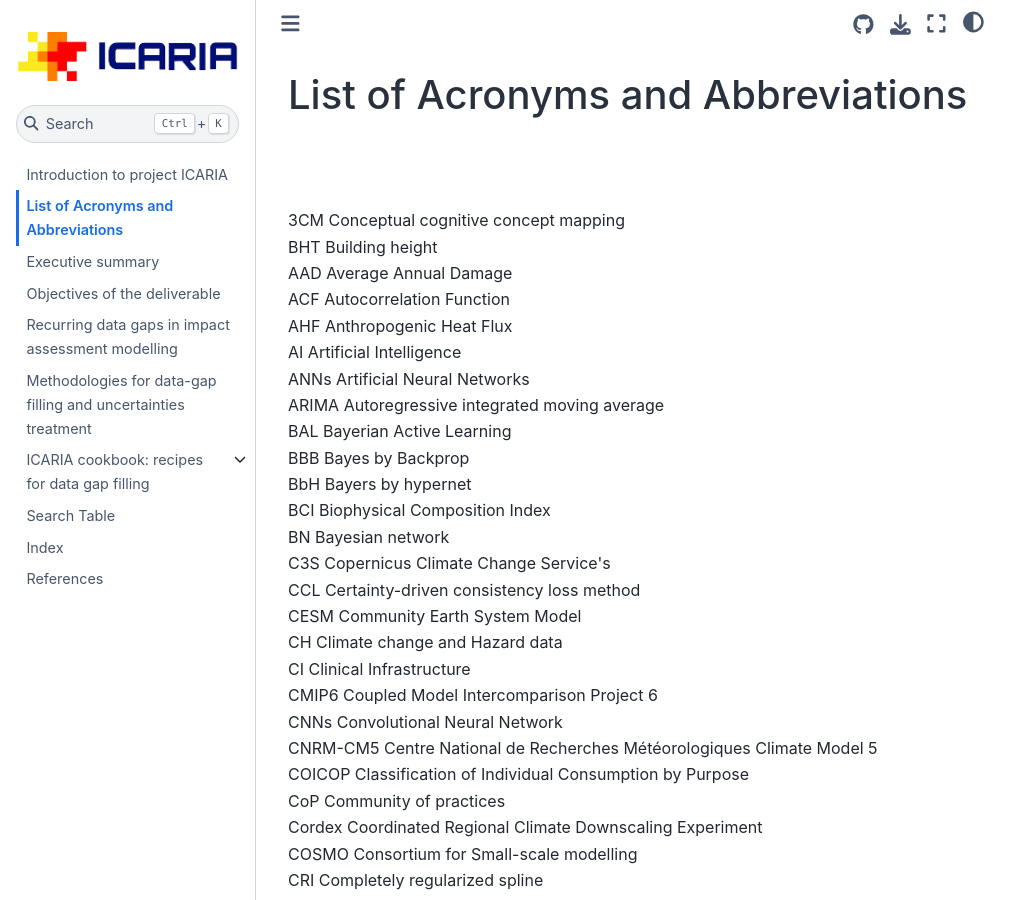
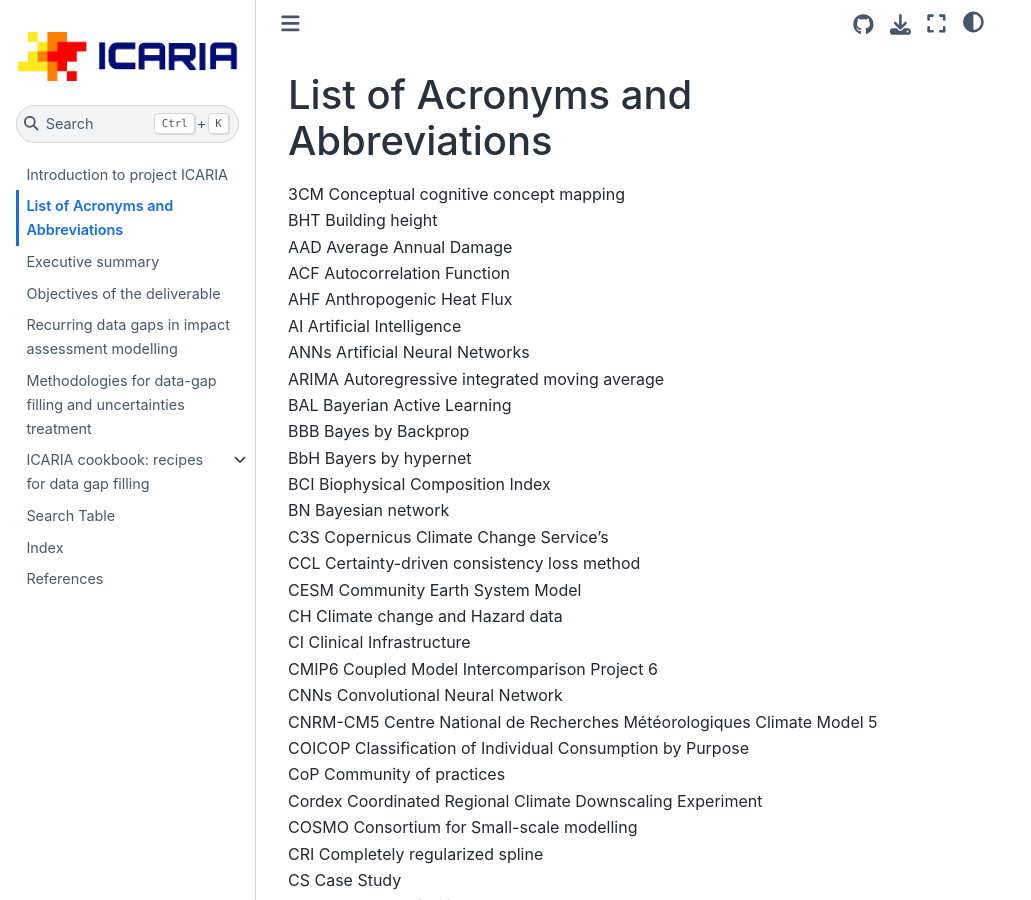
Before and after one commit to georgIti/ICARIA-book, a Jupyter Book: the page built from content/recipes/List_of_Acronyms_and_Abbreviations.md, in a window 1280 px wide and 900 px high. Shown: the whole window, without its empty margins (0-1031 px from the left). Built offline with Jupyter Book 1.0.4 settings and Sphinx 7.4.7 and the Sphinx Book theme 1.1.4, drawn with Linux system fonts in a browser that asks for light colours; pages that are not in the unit, such as notebooks, are missing from menus.

Commit message:
Minor fix

```diff
--- a/content/recipes/List_of_Acronyms_and_Abbreviations.md
+++ b/content/recipes/List_of_Acronyms_and_Abbreviations.md
@@ -1,5 +1,5 @@
-# List of Acronyms and Abbreviations <br>
- <br>
+# List of Acronyms and Abbreviations
+
 3CM Conceptual cognitive concept mapping <br>
 BHT Building height  <br>
 AAD Average Annual Damage <br>
```
Also changed, not shown: content/recipes/Recurring_data_gaps_in_impact_assessment_modelling.md (+1 -1 lines).
